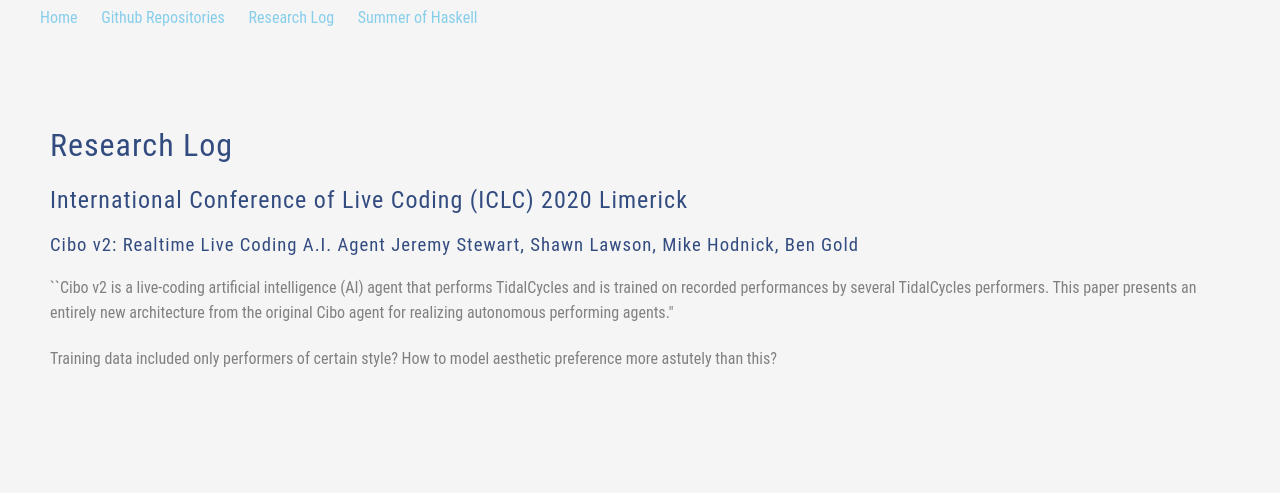
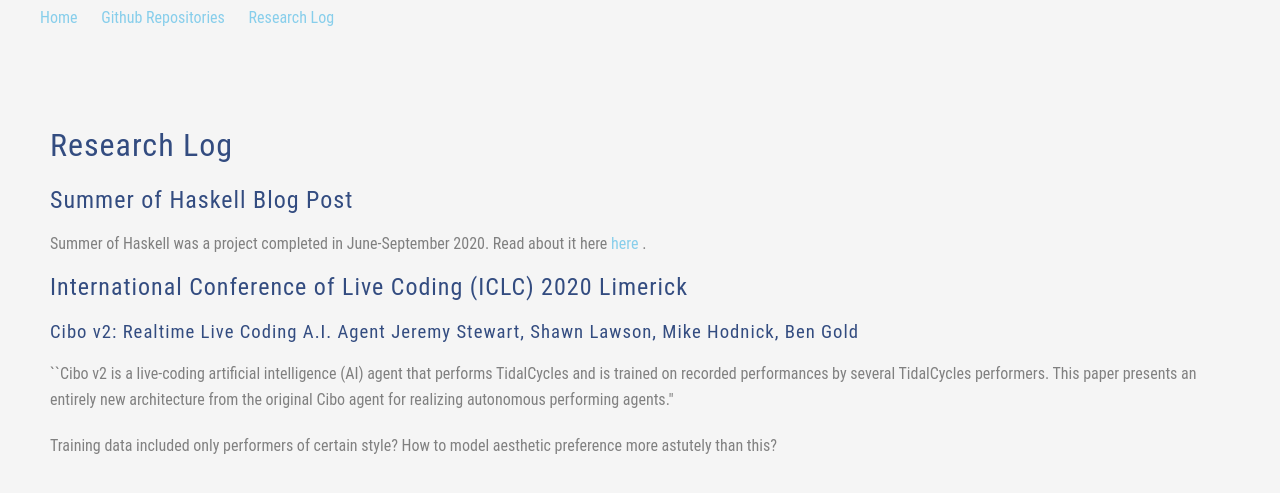
Before and after one commit to lwlsn/lwlsn.github.io, a Jekyll site: the page log.html, which Jekyll copies as it is, in a window 1280 px wide. Shown: the top 493 px of the page. Built offline with Jekyll 4.4.1, drawn with Linux system fonts in a browser that asks for light colours.

Commit message:
Update log.html

```diff
--- a/log.html
+++ b/log.html
@@ -12,7 +12,7 @@
         	<li><a href="https://lwlsn.github.io">Home</a></li>
         	<li><a href="https://github.com/lwlsn">Github Repositories</a></li>
 			<li> <a href="https://lwlsn.github.io/log.html"> Research Log </a></li>
-			<li> <a href="https://lwlsn.github.io/gsoc.html"> Summer of Haskell </a>
+<!-- 			<li> <a href="https://lwlsn.github.io/gsoc.html"> Summer of Haskell </a> -->
 		<!-- <li> <a href="https://lwlsn.github.io/study.html">Study</a></li> -->
 		<!-- <li> <a href="https://lwlsn.github.io/manifesto.html"> Manifesto </a></li> -->
     	</ul>
@@ -22,6 +22,11 @@
 
 
 <h1> Research Log </h1>
+
+
+	    <h2> Summer of Haskell Blog Post</h2>
+
+	   Summer of Haskell was a project completed in June-September 2020. Read about it here <a href="https://lwlsn.github.io/gsoc.html"> here </a>.
 
 
 <h2> International Conference of Live Coding (ICLC) 2020 Limerick</h2>
```
